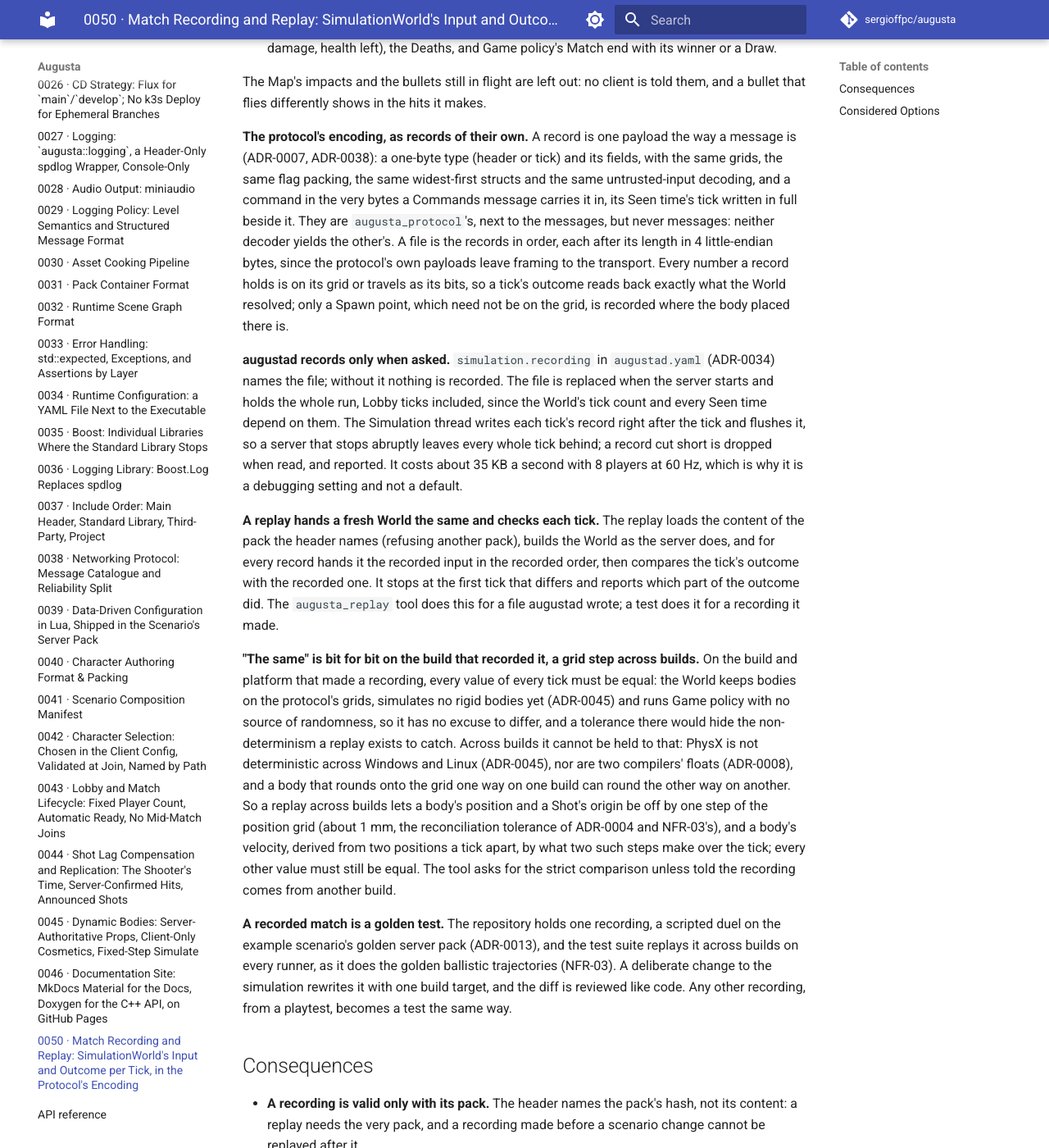
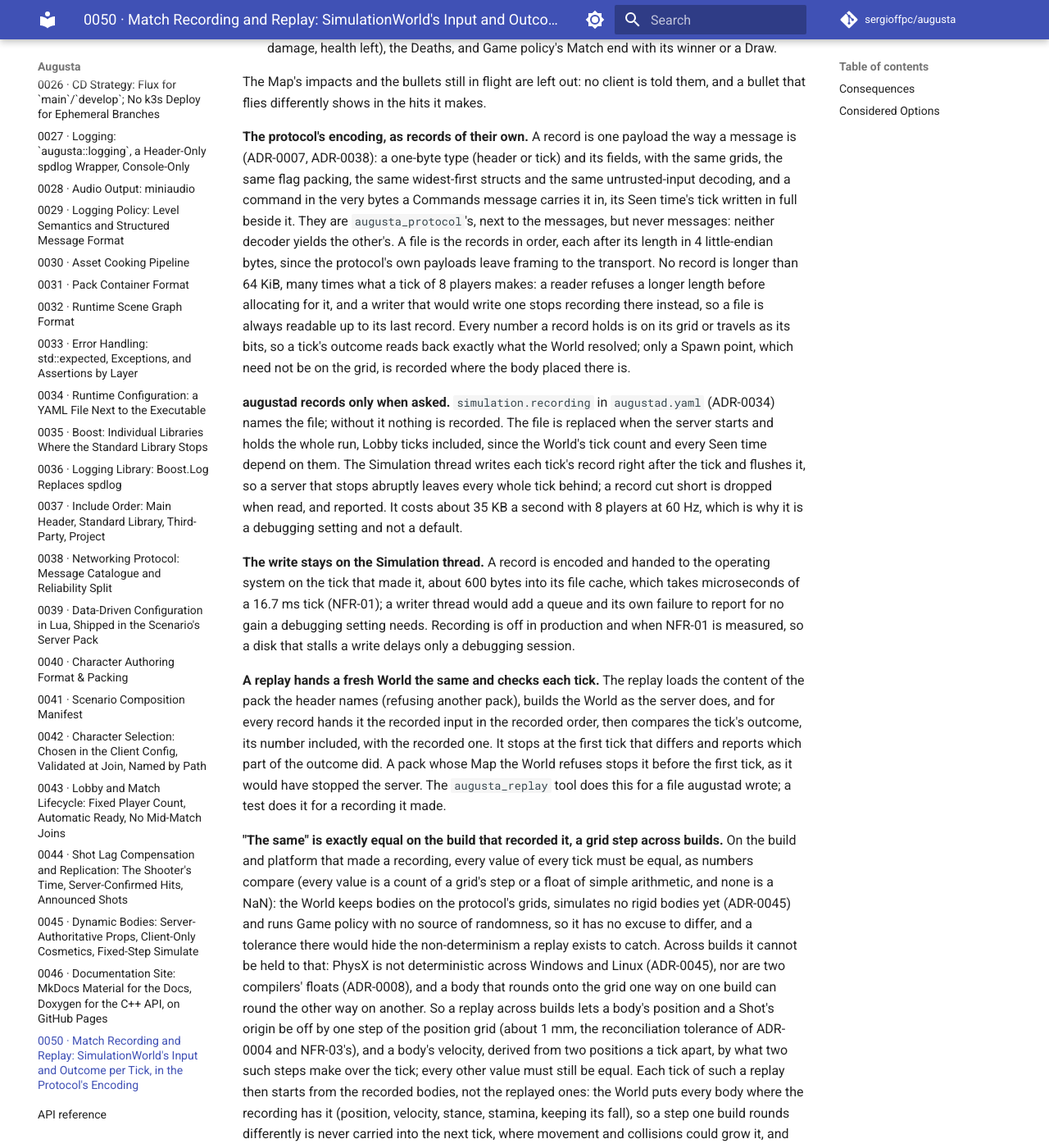
Before and after one commit to sergioffpc/augusta, an MkDocs documentation site: the page built from docs/adr/0050-match-recording-and-replay.md, in a window 1280 px wide and 1400 px high, scrolled down 641 px. Shown: the whole window at 82% size. Built offline with MkDocs 1.6.1 and Material for MkDocs 9.7.7, drawn with Linux system fonts in a browser that asks for light colours; comment, search, counter and statistics services are not loaded; some of the changed text lies outside the part shown.

Commit message:
docs(adr): re-sync across builds, the record limit and the write's thread
ADR-0050 now says each tick of a replay across builds starts from the
recorded bodies, why, and what the Hitbox history keeps; that no record
passes 64 KiB; and why the write stays on the Simulation thread.

Co-Authored-By: Claude Opus 5.5 <noreply@anthropic.com>

```diff
--- a/docs/adr/0050-match-recording-and-replay.md
+++ b/docs/adr/0050-match-recording-and-replay.md
@@ -34,7 +34,10 @@ the very bytes a Commands message carries it in, its Seen time's tick written
 in full beside it. They are `augusta_protocol`'s, next to the messages, but
 never messages: neither decoder yields the other's. A file is the records
 in order, each after its length in 4 little-endian bytes, since the protocol's
-own payloads leave framing to the transport. Every number a record holds is on
+own payloads leave framing to the transport. No record is longer than 64 KiB,
+many times what a tick of 8 players makes: a reader refuses a longer length
+before allocating for it, and a writer that would write one stops recording
+there instead, so a file is always readable up to its last record. Every number a record holds is on
 its grid or travels as its bits, so a tick's outcome reads back exactly what
 the World resolved; only a Spawn point, which need not be on the grid, is
 recorded where the body placed there is.
@@ -49,17 +52,26 @@ cut short is dropped when read, and reported. It costs about 35 KB a second
 with 8 players at 60 Hz, which is why it is a debugging setting and not a
 default.
 
+**The write stays on the Simulation thread.** A record is encoded and handed
+to the operating system on the tick that made it, about 600 bytes into its
+file cache, which takes microseconds of a 16.7 ms tick (NFR-01); a writer
+thread would add a queue and its own failure to report for no gain a
+debugging setting needs. Recording is off in production and when NFR-01 is
+measured, so a disk that stalls a write delays only a debugging session.
+
 **A replay hands a fresh World the same and checks each tick.** The replay
 loads the content of the pack the header names (refusing another pack),
 builds the World as the server does, and for every record hands it the
-recorded input in the recorded order, then compares the tick's outcome with
-the recorded one. It stops at the first tick that differs and reports which
-part of the outcome did. The `augusta_replay` tool does this for a file
+recorded input in the recorded order, then compares the tick's outcome,
+its number included, with the recorded one. It stops at the first tick that
+differs and reports which part of the outcome did. A pack whose Map the World
+refuses stops it before the first tick, as it would have stopped the server. The `augusta_replay` tool does this for a file
 augustad wrote; a test does it for a recording it made.
 
-**"The same" is bit for bit on the build that recorded it, a grid step across
-builds.** On the build and platform that made a recording, every value of
-every tick must be equal: the World keeps bodies on the protocol's grids,
+**"The same" is exactly equal on the build that recorded it, a grid step
+across builds.** On the build and platform that made a recording, every value
+of every tick must be equal, as numbers compare (every value is a count of a
+grid's step or a float of simple arithmetic, and none is a NaN): the World keeps bodies on the protocol's grids,
 simulates no rigid bodies yet (ADR-0045) and runs Game policy with no source
 of randomness, so it has no excuse to differ, and a tolerance there would hide
 the non-determinism a replay exists to catch. Across builds it cannot be held
@@ -69,9 +81,16 @@ way on one build can round the other way on another. So a replay across builds
 lets a body's position and a Shot's origin be off by one step of the position
 grid (about 1 mm, the reconciliation tolerance of ADR-0004 and NFR-03's), and a
 body's velocity, derived from two positions a tick apart, by what two such
-steps make over the tick; every other value must still be equal. The tool
-asks for the strict comparison unless told the recording comes from another
-build.
+steps make over the tick; every other value must still be equal. Each tick
+of such a replay then starts from the recorded bodies, not the replayed ones:
+the World puts every body where the recording has it (position, velocity,
+stance, stamina, keeping its fall), so a step one build rounds differently is
+never carried into the next tick, where movement and collisions could grow
+it, and every tick is judged against the same start the recording had. Only
+the Hitbox history keeps the replayed poses, a step at most off each, which
+moves a hitbox by a millimetre for the Shooter's delay and does not grow. The
+tool asks for the strict comparison unless told the recording comes from
+another build.
 
 **A recorded match is a golden test.** The repository holds one recording, a
 scripted duel on the example scenario's golden server pack (ADR-0013), and the
@@ -100,7 +119,7 @@ recording, from a playtest, becomes a test the same way.
   server's queues, gates and Match lifecycle in the loop with their clock, to
   reach the same World input the recording can hold directly.
 - **A digest of each tick's outcome instead of the outcome**: rejected - it
-  can only be compared bit for bit, so a recording would replay on no build but
+  can only be compared exactly, so a recording would replay on no build but
   its own, and a divergence would say nothing about what differs.
 - **A tolerance on every float**: rejected - outside positions, every value the
   outcome holds is discrete, on a grid fed by commands, or simple arithmetic
@@ -109,5 +128,10 @@ recording, from a playtest, becomes a test the same way.
 - **A schema library for the file (Protobuf, FlatBuffers)**: rejected, as for
   the messages (ADR-0007): the records are few and the protocol's codec already
   encodes every value they hold.
+- **Comparing across builds without re-syncing**: rejected - a step off on one
+  tick moves where the next tick starts, and over a match the difference grows
+  past any fixed tolerance, so the golden match would fail on the other
+  platform as soon as its bodies moved.
+- **A writer thread for the records**: rejected - see above.
 - **Recording by default**: rejected - it costs disk on every run for a file
   only a debugging session reads.
```
Also changed, not shown: CONTEXT.md (+1 -1 lines), docs/adr/0013-testing-and-benchmarking.md (+1 -1 lines).
